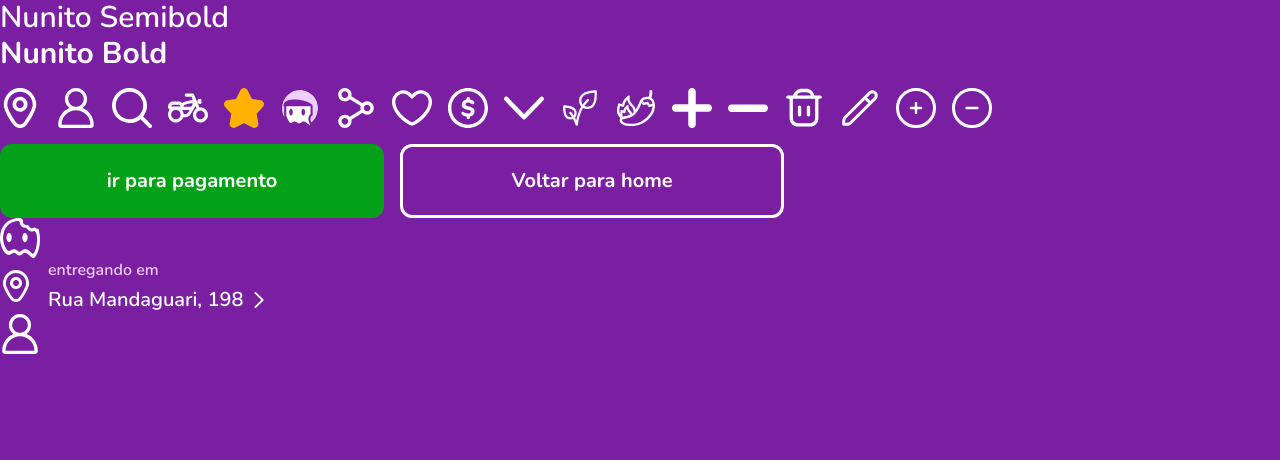
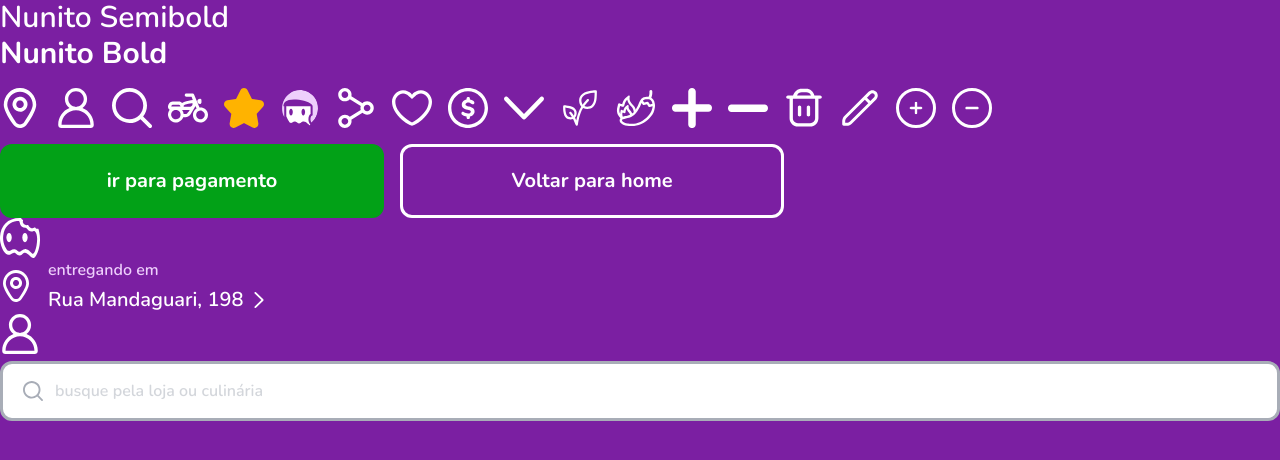
Before and after one commit to XxWexX5/aiqfome, a Next.js app: page / in a window 1280 px wide. Shown: the top 460 px of the page. Built offline with nearby package versions, Linux system fonts and the light colour scheme.

Commit message:
[ FEATURE ] Creating component Search.
- Adding Search component to the project;

```diff
--- a/src/app/globals.css
+++ b/src/app/globals.css
@@ -40,6 +40,8 @@
   --color-neutral-full: var(--neutral-full);
 
   --font-sans: var(--font-nunito-sans);
+
+  --radius-default: var(--radius-xl);
 }
 
 body {
--- a/src/app/page.tsx
+++ b/src/app/page.tsx
@@ -3,6 +3,7 @@ import { DeliveryLocation } from "@/components/DeliveryLocation";
 import { Icon } from "@/components/Icon";
 import { Logo } from "@/components/Logo";
 import { Profile } from "@/components/Profile";
+import { Search } from "@/components/Search";
 
 export default function Home() {
   return (
@@ -100,6 +101,22 @@ export default function Home() {
       </DeliveryLocation.Root>
 
       <Profile className="size-10 hover:scale-110" />
+
+      <Search.Root className="relative">
+        <Search.Input
+          className="size-full p-4 rounded-default pl-13"
+          placeholder="busque pela loja ou culinária"
+        />
+
+        <Search.Label>
+          <Search.Icon className="absolute left-5 top-0 bottom-0 m-auto size-5">
+            <Icon.Search
+              className="size-full"
+              classNameInline="fill-neutral-500"
+            />
+          </Search.Icon>
+        </Search.Label>
+      </Search.Root>
     </div>
   );
 }
--- a/src/components/Button/Default.tsx
+++ b/src/components/Button/Default.tsx
@@ -7,7 +7,7 @@ export function Default({
   return (
     <button
       className={twMerge(
-        `w-full border-3 py-5 rounded-xl text-xl font-bold border-transparent cursor-pointer transition-colors duration-300 ease-in-out ${className}`
+        `w-full border-3 py-5 rounded-default text-xl font-bold border-transparent cursor-pointer transition-colors duration-300 ease-in-out ${className}`
       )}
       {...rest}
     ></button>
--- a/src/components/DeliveryLocation/index.tsx
+++ b/src/components/DeliveryLocation/index.tsx
@@ -1,37 +1,48 @@
-import { PropsWithChildren, HTMLAttributes } from "react";
+import { HTMLAttributes, PropsWithChildren } from "react";
 
 import { Icon } from "@/components/Icon";
 
-function Root({ ...rest }: PropsWithChildren & HTMLAttributes<HTMLDivElement>) {
-  return <div {...rest}></div>;
+function Root({
+  children,
+  ...rest
+}: PropsWithChildren<HTMLAttributes<HTMLDivElement>>) {
+  return <div {...rest}>{children}</div>;
 }
 
-function Pin({ ...rest }: PropsWithChildren & HTMLAttributes<HTMLDivElement>) {
+function Pin({
+  children,
+  ...rest
+}: PropsWithChildren<HTMLAttributes<HTMLDivElement>>) {
   return (
     <div {...rest}>
       <Icon.Pin className="size-full" classNameInline="fill-neutral-full" />
+      {children}
     </div>
   );
 }
 
 function Description({
+  children,
   ...rest
-}: PropsWithChildren & HTMLAttributes<HTMLParagraphElement>) {
-  return <p {...rest}></p>;
+}: PropsWithChildren<HTMLAttributes<HTMLParagraphElement>>) {
+  return <p {...rest}>{children}</p>;
 }
 
 function Address({
+  children,
   ...rest
-}: PropsWithChildren & HTMLAttributes<HTMLHeadingElement>) {
-  return <h4 {...rest}></h4>;
+}: PropsWithChildren<HTMLAttributes<HTMLHeadingElement>>) {
+  return <h4 {...rest}>{children}</h4>;
 }
 
 function ChevronRight({
+  children,
   ...rest
-}: PropsWithChildren & HTMLAttributes<HTMLDivElement>) {
+}: PropsWithChildren<HTMLAttributes<HTMLDivElement>>) {
   return (
     <div className="size-4 rotate-270" {...rest}>
       <Icon.Chevron className="size-full" classNameInline="fill-neutral-full" />
+      {children}
     </div>
   );
 }
@@ -42,4 +53,4 @@ export const DeliveryLocation = {
   Description,
   Address,
   ChevronRight,
-};
+} as const;
--- /dev/null
+++ b/src/components/Search/index.tsx
@@ -0,0 +1,33 @@
+import { HTMLAttributes, InputHTMLAttributes } from "react";
+
+import { twMerge } from "tailwind-merge";
+
+function Root({ className, ...rest }: HTMLAttributes<HTMLDivElement>) {
+  return (
+    <div
+      className={twMerge(
+        `flex gap-2 bg-neutral-full border-3 text-neutral-500 rounded-default ${className}`
+      )}
+      {...rest}
+    />
+  );
+}
+
+function Input({ ...rest }: InputHTMLAttributes<HTMLInputElement>) {
+  return <input {...rest} />;
+}
+
+function Label({ ...rest }: HTMLAttributes<HTMLLabelElement>) {
+  return <label {...rest}></label>;
+}
+
+function Icon({ ...rest }: HTMLAttributes<HTMLDivElement>) {
+  return <div {...rest} />;
+}
+
+export const Search = {
+  Root,
+  Input,
+  Label,
+  Icon,
+};
```
